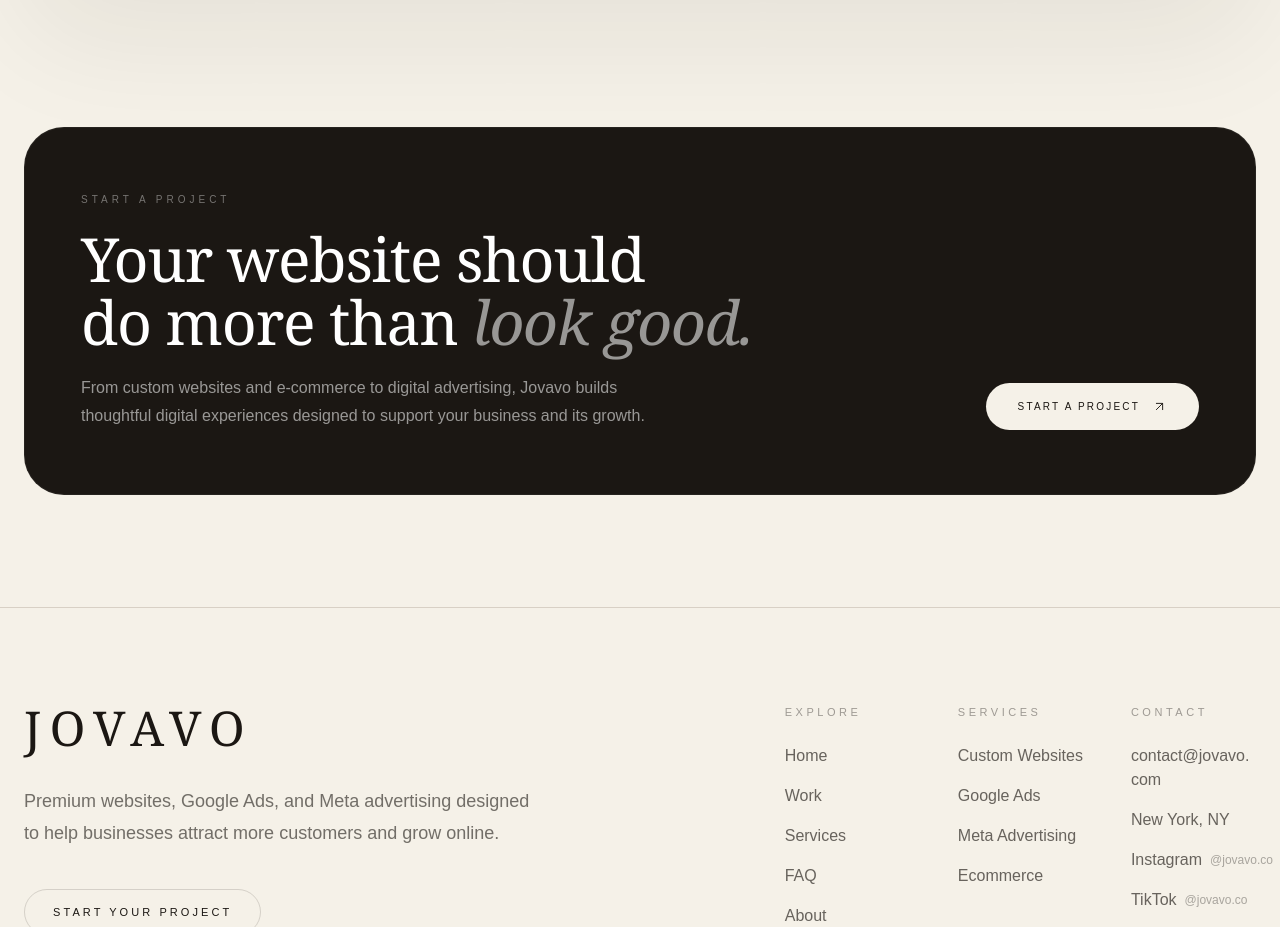
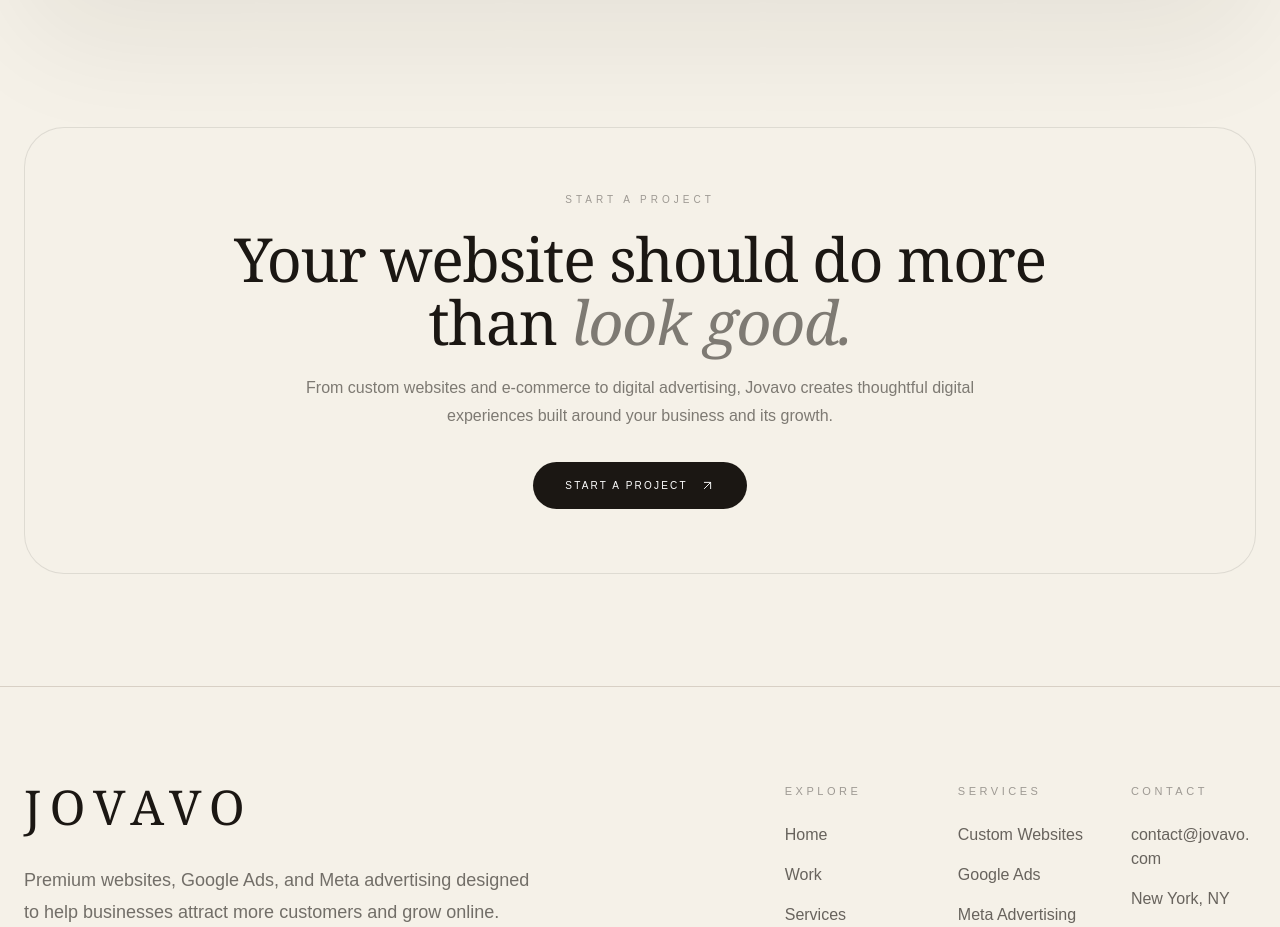
Before and after one commit to Jovavoco/jovavo, a Next.js app: page / in a window 1280 px wide. Shown: the part 2968-3895 px from the top of the page. Built offline with nearby package versions, Linux system fonts and the light colour scheme; no server answers.

Commit message:
Update page.tsx

```diff
--- a/app/page.tsx
+++ b/app/page.tsx
@@ -311,46 +311,47 @@
 {/* CTA */}
 <section className="relative mx-auto max-w-7xl px-4 pb-20 sm:px-6 sm:pb-24 md:pb-28">
   <Reveal>
-    <div className="overflow-hidden rounded-[2rem] border border-white/5 bg-[#1b1713] text-white md:rounded-[2.5rem]">
-      <div className="px-6 py-11 sm:px-10 sm:py-13 md:px-14 md:py-16">
-        <div className="grid gap-9 md:grid-cols-[1fr_auto] md:items-end md:gap-14">
+    <div className="overflow-hidden rounded-[2rem] border border-[#1b1713]/10 bg-[#f5f1e8] md:rounded-[2.5rem]">
+      <div className="px-6 py-12 text-center sm:px-10 sm:py-14 md:px-14 md:py-16">
 
-          {/* TEXT */}
-          <div>
-            <p className="mb-5 text-[9px] uppercase tracking-[0.34em] text-white/40 sm:text-[10px] sm:tracking-[0.4em]">
+        {/* EYEBROW */}
+        <p className="mb-5 text-[9px] uppercase tracking-[0.34em] text-[#1b1713]/40 sm:text-[10px] sm:tracking-[0.4em]">
           Start a Project
         </p>
 
-            <h2 className="max-w-3xl font-serif text-[2.4rem] font-light leading-[1.04] tracking-[-0.02em] text-white sm:text-[2.9rem] md:text-[3.5rem] lg:text-[3.8rem]">
-              Your website should
-              <br />
-              do more than{" "}
-              <span className="italic text-white/55">
+        {/* HEADING */}
+        <h2 className="mx-auto max-w-4xl font-serif text-[2.4rem] font-light leading-[1.04] tracking-[-0.02em] text-[#1b1713] sm:text-[2.9rem] md:text-[3.5rem] lg:text-[3.8rem]">
+          Your website should do more
+          <br className="hidden sm:block" />
+          {" "}than{" "}
+          <span className="italic text-[#1b1713]/55">
             look good.
           </span>
         </h2>
 
-            <p className="mt-5 max-w-xl text-[15px] leading-7 text-white/55 sm:text-base">
+        {/* DESCRIPTION */}
+        <p className="mx-auto mt-5 max-w-2xl text-[15px] leading-7 text-[#1b1713]/55 sm:text-base">
           From custom websites and e-commerce to digital advertising,
-              Jovavo builds thoughtful digital experiences designed to support
+          Jovavo creates thoughtful digital experiences built around
           your business and its growth.
         </p>
-          </div>
 
-          {/* BUTTON */}
+        {/* CTA */}
+        <div className="mt-8">
           <Link
             href="/contact"
-            className="group inline-flex w-full items-center justify-center gap-3 rounded-full bg-[#f5f1e8] px-7 py-3.5 text-[9px] uppercase tracking-[0.22em] text-[#1b1713] transition-all duration-300 hover:bg-white sm:w-fit sm:px-8 sm:py-4 sm:text-[10px]"
+            className="group inline-flex items-center justify-center gap-3 rounded-full bg-[#1b1713] px-7 py-3.5 text-[9px] uppercase tracking-[0.22em] text-white transition-all duration-300 hover:-translate-y-0.5 hover:bg-[#302a24] sm:px-8 sm:py-4 sm:text-[10px]"
           >
             Start a Project
+
             <ArrowUpRight
               size={15}
               strokeWidth={1.5}
               className="transition-transform duration-300 group-hover:translate-x-0.5 group-hover:-translate-y-0.5"
             />
           </Link>
+        </div>
 
-        </div>
       </div>
     </div>
   </Reveal>
```
Lines whose indentation alone changed are shown as unchanged.
